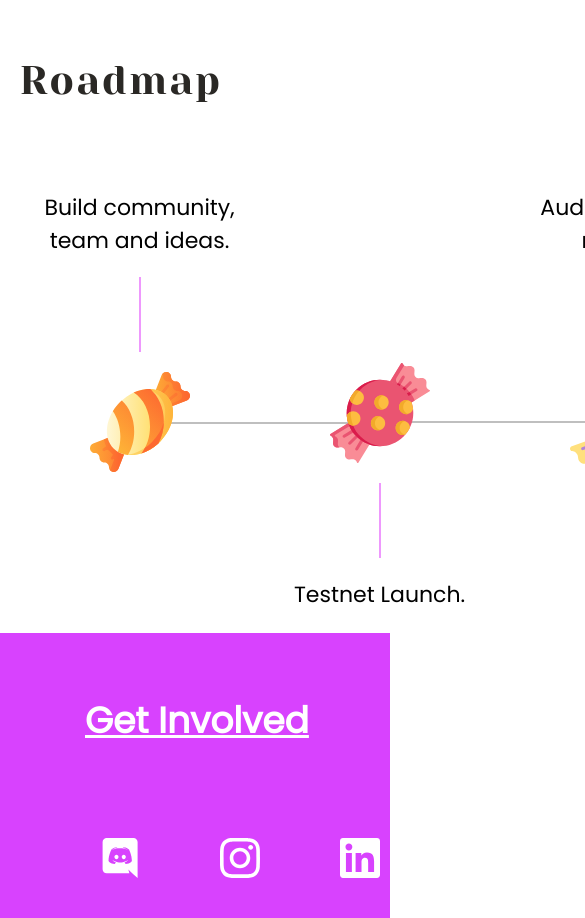
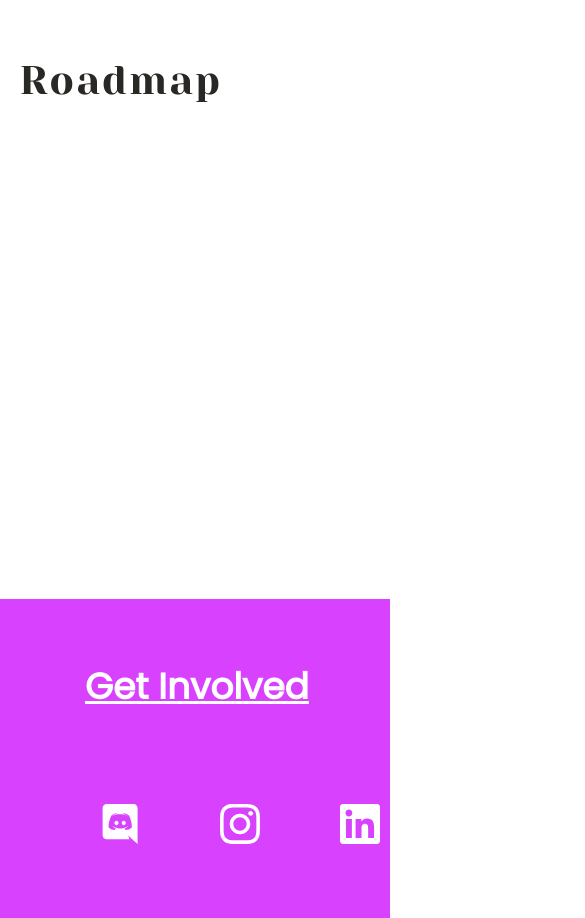
Before and after one commit to own-me/nude-promo, a React app: page / in a window 390 px wide. Shown: the part 8520-9438 px from the top of the page, 585 px wide, since content can reach past the window. Built offline with nearby package versions, Linux system fonts and the light colour scheme.

Commit message:
setup mobile roadmap

```diff
--- a/App.tsx
+++ b/App.tsx
@@ -13,7 +13,7 @@ import Features from "./components/features/Features";
 import Footer from "./components/Footer";
 import GumballMachine from "./components/gumball-machine/GumballMachine";
 import TokenTalk from "./components/token-talk/TokenTalk";
-import Roadmap from "./components/Roadmap";
+import Roadmap from "./components/roadmap/Roadmap";
 
 function App() {
     return (
--- a/components/Roadmap.tsx
+++ /dev/null
@@ -1,110 +0,0 @@
-import React from "react";
-import styled from "styled-components";
-import candy from "../media/roadmap/candy.svg";
-import candy1 from "../media/roadmap/candy1.svg";
-import candy2 from "../media/roadmap/candy2.svg";
-import candy3 from "../media/roadmap/candy3.svg";
-
-const RoadmapContainer = styled.div`
-    width: 100%;
-    min-height: 40%;
-    display: flex;
-    justify-content: space-between;
-    padding: 50px 0px;
-`;
-
-const RoadmapHeader = styled.div`
-    font-family: Yeseva One, Open Sans;
-    font-size: 70px;
-    line-height: 2.0;
-    letter-spacing: 2.0;
-    color: #2A2825;
-    @media screen and (max-width: 1200px) {
-        font-size: 40px;
-    }
-`;
-
-const RoadmapItem = styled.div<{ $offset?: boolean }>`
-    height: 200px;
-    width: 100%;
-    text-align: center;
-    ${props => props.$offset ? "margin-top: 172px" : ""};
-`;
-
-const RoadmapItemText = styled.div`
-    padding: 20px;
-    font-family: Poppins, Open Sans;
-    font-size: 22px;
-    margin: 0 auto;
-    width: 200px;
-`;
-
-const RoadmapCandy = styled.img`
-    max-width: 100%;
-    height: 100px;
-    padding: 20px;
-`;
-
-const VerticalLineContainer = styled.div`
-    display: flex;
-    justify-content: center;
-    height: 75px;
-`;
-
-const VerticalLineSection = styled.div`
-    border-right: solid #ee98fd 2px;
-    height: 100%;
-`;
-
-const HorizontalLine = styled.div<{ $offset?: boolean }>`
-    border-bottom: 2px solid #bfbfbf;
-    position: relative;
-    top: ${props => props.$offset ? "-210px" : "-70px"};
-    left: 50%;
-    z-index: -1;
-`;
-
-export default function Roadmap() {
-    return (
-        <>
-            <RoadmapHeader>Roadmap</RoadmapHeader>
-            <RoadmapContainer>
-
-                <RoadmapItem>
-                    <RoadmapItemText>Build community, team and ideas.</RoadmapItemText>
-                    <VerticalLineContainer>
-                        <VerticalLineSection />
-                    </VerticalLineContainer>
-                    <RoadmapCandy src={candy} />
-                    <HorizontalLine />
-                </RoadmapItem>
-
-                <RoadmapItem $offset={true}>
-                    <RoadmapCandy src={candy1} />
-                    <VerticalLineContainer>
-                        <VerticalLineSection />
-                    </VerticalLineContainer>
-                    <RoadmapItemText>Testnet Launch.</RoadmapItemText>
-                    <HorizontalLine $offset={true}/>
-                </RoadmapItem>
-
-                <RoadmapItem>
-                    <RoadmapItemText>Audit, test and review.</RoadmapItemText>
-                    <VerticalLineContainer>
-                        <VerticalLineSection />
-                    </VerticalLineContainer>
-                    <RoadmapCandy src={candy2} />
-                    <HorizontalLine />
-                </RoadmapItem>
-
-                <RoadmapItem $offset={true}>
-                    <RoadmapCandy src={candy3} />
-                    <VerticalLineContainer>
-                        <VerticalLineSection />
-                    </VerticalLineContainer>
-                    <RoadmapItemText>Mainnet Launch.</RoadmapItemText>
-                </RoadmapItem>
-            </RoadmapContainer>
-        </>
-    );
-};
--- /dev/null
+++ b/components/roadmap/Roadmap.tsx
@@ -0,0 +1,25 @@
+import React from "react";
+import styled from "styled-components";
+import RoadmapMobile from "./RoadmapMobile";
+import RoadmapDesktop from "./RoadmapDesktop";
+
+const RoadmapHeader = styled.div`
+    font-family: Yeseva One, Open Sans;
+    font-size: 70px;
+    line-height: 2.0;
+    letter-spacing: 2.0;
+    color: #2A2825;
+    @media screen and (max-width: 1200px) {
+        font-size: 40px;
+    }
+`;
+
+export default function Roadmap() {
+    return (
+        <>
+            <RoadmapHeader>Roadmap</RoadmapHeader>
+            <RoadmapMobile />
+            <RoadmapDesktop />
+        </>
+    );
+};
--- /dev/null
+++ b/components/roadmap/RoadmapDesktop.tsx
@@ -0,0 +1,98 @@
+import React from "react";
+import styled from "styled-components";
+import candy from "../../media/roadmap/candy.svg";
+import candy1 from "../../media/roadmap/candy1.svg";
+import candy2 from "../../media/roadmap/candy2.svg";
+import candy3 from "../../media/roadmap/candy3.svg";
+
+const RoadmapContainer = styled.div`
+    width: 100%;
+    min-height: 40%;
+    display: flex;
+    justify-content: space-between;
+    padding: 50px 0px;
+    @media screen and (max-width: 1200px) {
+        display: none;
+    }
+`;
+
+const RoadmapItem = styled.div<{ $offset?: boolean }>`
+    height: 200px;
+    width: 100%;
+    text-align: center;
+    ${props => props.$offset ? "margin-top: 172px" : ""};
+`;
+
+const RoadmapItemText = styled.div`
+    padding: 20px;
+    font-family: Poppins, Open Sans;
+    font-size: 22px;
+    margin: 0 auto;
+    width: 200px;
+`;
+
+const RoadmapCandy = styled.img`
+    max-width: 100%;
+    height: 100px;
+    padding: 20px;
+`;
+
+const VerticalLineContainer = styled.div`
+    display: flex;
+    justify-content: center;
+    height: 75px;
+`;
+
+const VerticalLineSection = styled.div`
+    border-right: solid #ee98fd 2px;
+    height: 100%;
+`;
+
+const HorizontalLine = styled.div<{ $offset?: boolean }>`
+    border-bottom: 2px solid #bfbfbf;
+    position: relative;
+    top: ${props => props.$offset ? "-210px" : "-70px"};
+    left: 50%;
+    z-index: -1;
+`;
+
+export default function RoadmapDesktop() {
+    return (
+        <RoadmapContainer>
+            <RoadmapItem>
+                <RoadmapItemText>Build community, team and ideas.</RoadmapItemText>
+                <VerticalLineContainer>
+                    <VerticalLineSection />
+                </VerticalLineContainer>
+                <RoadmapCandy src={candy} />
+                <HorizontalLine />
+            </RoadmapItem>
+
+            <RoadmapItem $offset={true}>
+                <RoadmapCandy src={candy1} />
+                <VerticalLineContainer>
+                    <VerticalLineSection />
+                </VerticalLineContainer>
+                <RoadmapItemText>Testnet Launch.</RoadmapItemText>
+                <HorizontalLine $offset={true} />
+            </RoadmapItem>
+
+            <RoadmapItem>
+                <RoadmapItemText>Audit, test and review.</RoadmapItemText>
+                <VerticalLineContainer>
+                    <VerticalLineSection />
+                </VerticalLineContainer>
+                <RoadmapCandy src={candy2} />
+                <HorizontalLine />
+            </RoadmapItem>
+
+            <RoadmapItem $offset={true}>
+                <RoadmapCandy src={candy3} />
+                <VerticalLineContainer>
+                    <VerticalLineSection />
+                </VerticalLineContainer>
+                <RoadmapItemText>Mainnet Launch.</RoadmapItemText>
+            </RoadmapItem>
+        </RoadmapContainer>
+    );
+};
--- /dev/null
+++ b/components/roadmap/RoadmapMobile.tsx
@@ -0,0 +1,25 @@
+import React from "react";
+import styled from "styled-components";
+import candy from "../../media/roadmap/candy.svg";
+import candy1 from "../../media/roadmap/candy1.svg";
+import candy2 from "../../media/roadmap/candy2.svg";
+import candy3 from "../../media/roadmap/candy3.svg";
+
+const RoadmapContainer = styled.div`
+    width: 100%;
+    min-height: 40%;
+    display: flex;
+    justify-content: space-between;
+    padding: 50px 0px;
+    @media screen and (min-width: 1200px) {
+        display: none;
+    }
+`;
+
+export default function RoadmapMobile() {
+    return (
+        <RoadmapContainer>
+
+        </RoadmapContainer>
+    );
+};
```
